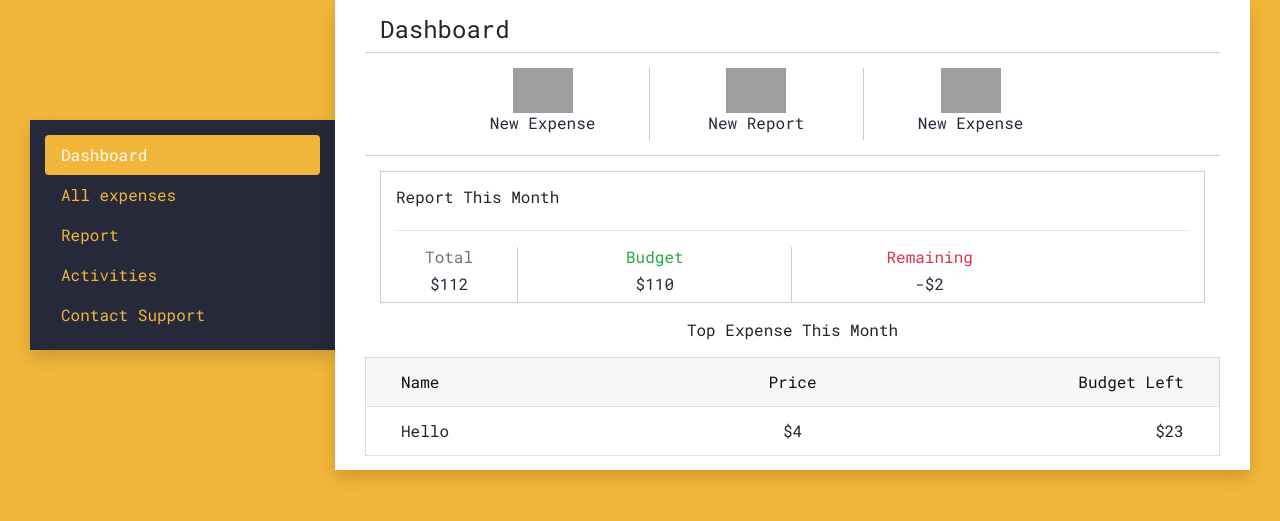
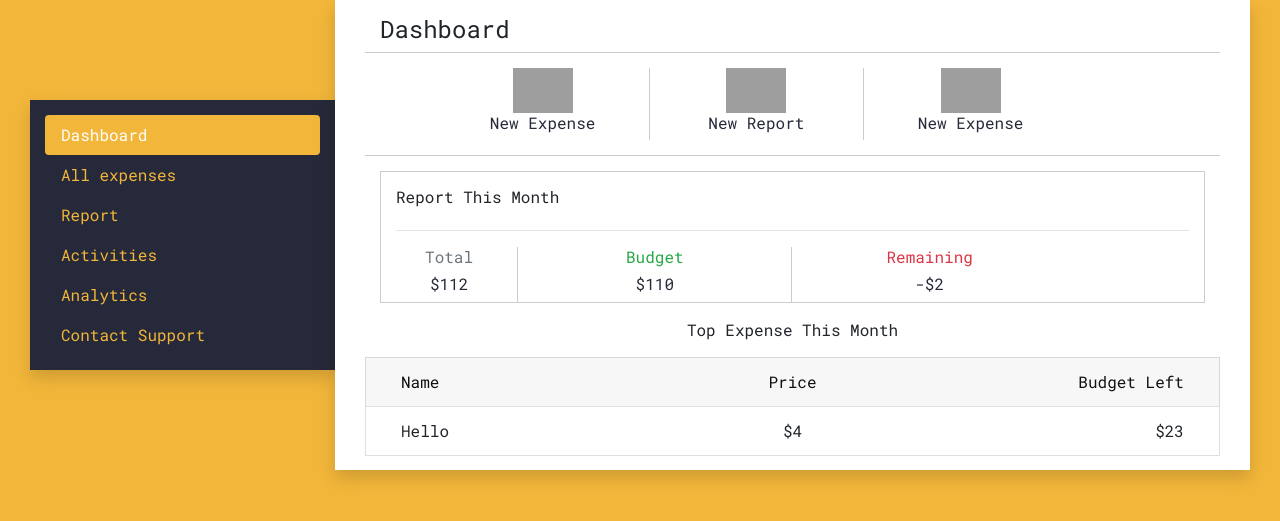
Before and after one commit to prtm/Expense-Tracker, a Django app: template expense_manager/templates/expense_manager/dashboard/dashboard.html in a window 1280 px wide. Shown: the part 87-608 px from the top of the page. Run offline with Django 3.2, Linux system fonts and the light colour scheme; the template is opened without the code that fills it, so the values that code supplies are empty; some libraries are stand-ins or nearby versions; grey boxes are pictures that could not be loaded.

Commit message:
analytics field tab added

```diff
--- a/expense_manager/templates/expense_manager/dashboard/dashboard.html
+++ b/expense_manager/templates/expense_manager/dashboard/dashboard.html
@@ -12,8 +12,10 @@
                     aria-selected="false">All expenses</a>
                 <a class="nav-link" id="v-pills-report-tab" data-toggle="pill" href="#v-pills-report" role="tab" aria-controls="v-pills-report"
                     aria-selected="false">Report</a>
-                <a class="nav-link" id="v-pills-activies-tab" data-toggle="pill" href="#v-activies-messages" role="tab" aria-controls="v-pills-activies"
+                <a class="nav-link" id="v-pills-activies-tab" data-toggle="pill" href="#v-pills-messages" role="tab" aria-controls="v-pills-activies"
                     aria-selected="false">Activities</a>
+                <a class="nav-link" id="v-pills-analytics-tab" data-toggle="pill" href="#v-pills-analytics" role="tab" aria-controls="v-pills-analytics"
+                    aria-selected="false">Analytics</a>
                 <a class="nav-link" id="v-pills-contact-tab" data-toggle="pill" href="#v-pills-contact" role="tab" aria-controls="v-pills-contact"
                     aria-selected="false">Contact Support</a>
             </div>
@@ -32,6 +34,9 @@
                 <div class="tab-pane fade p-15" id="v-pills-activies" role="tabpanel" aria-labelledby="v-pills-activies-tab">
                     {% include 'expense_manager/dashboard/activities_tab_content.html' %}
                 </div>
+                <div class="tab-pane fade p-15" id="v-pills-analytics" role="tabpanel" aria-labelledby="v-pills-analytics-tab">
+                        {% include 'expense_manager/dashboard/analytics_tab_content.html' %}
+                </div>
                 <div class="tab-pane fade p-15" id="v-pills-contact" role="tabpanel" aria-labelledby="v-pills-contact-tab">
                     {% include 'expense_manager/dashboard/contact_support_tab_content.html' %}
                 </div>
```
Also changed, not shown: expense_manager/templates/expense_manager/dashboard/analytics_tab_content.html (added), 2 other files.
